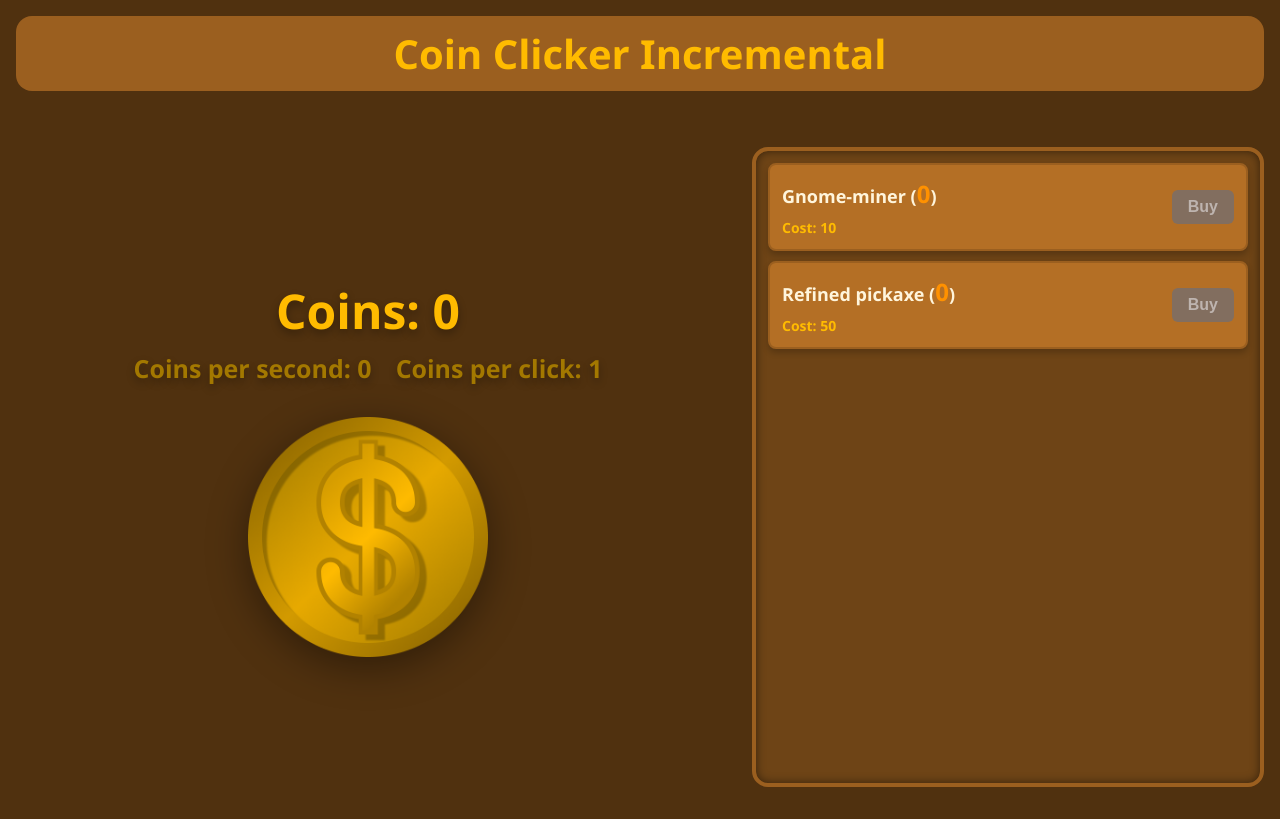
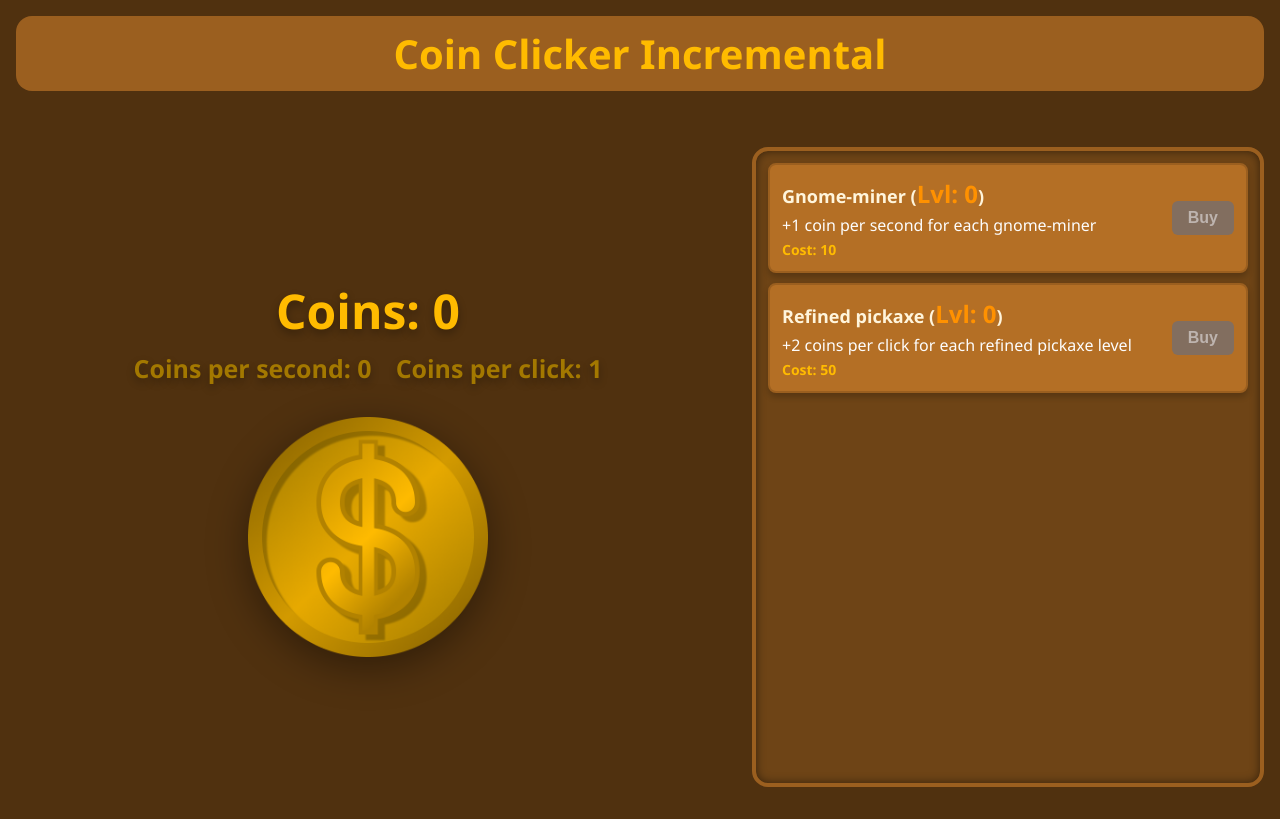
Before and after one commit to Sampestas/Coin-clicker-incremental-web, a website with bundled scripts: page index.html in a window 1280 px wide. Built offline with nearby package versions, Linux system fonts and the light colour scheme.

Commit message:
added upgrade description, number formatting into (1B, 1.2M, etc), fixed upgrade buy button blinking on passive income every second

```diff
--- a/css/components.css
+++ b/css/components.css
@@ -91,6 +91,12 @@
     font-size: 0.875rem;
     font-weight: bold;
     color: rgb(255, 187, 0);
+}
+
+.upgrade-description {
+    font-size: 1rem;
+    font-weight:400;
+    color: rgb(253, 253, 253);
 }
 
 .js-count {
--- a/scripts/playerDataManager.js
+++ b/scripts/playerDataManager.js
@@ -1,3 +1,5 @@
+import { formatNumber } from "./textFormattingManager.js";
+
 const rawPlayerData = {
     coins: 0,
     coinsPerSecond: 0,
@@ -5,18 +7,23 @@ const rawPlayerData = {
     upgrades: {},
 };
 
+/**
+ *
+ * @param {string} property
+ * @param {number} value
+ */
 function updateUI(property, value){
     if (property === "coins"){
         const el = document.getElementById("coinDisplay");
-        if (el) el.textContent = `Coins: ${value}`;
+        if (el) el.textContent = `Coins: ${formatNumber(value)}`;
     }
     else if (property === "coinsPerSecond"){
         const el = document.getElementById("cpsDisplay");
-        if (el) el.textContent = `Coins per second: ${value}`;
+        if (el) el.textContent = `Coins per second: ${formatNumber(value)}`;
     }
     else if (property === "coinsPerClick"){
         const el = document.getElementById("cpcDisplay");
-        if (el) el.textContent = `Coins per click: ${value}`;
+        if (el) el.textContent = `Coins per click: ${formatNumber(value)}`;
     }
 }
 
--- a/scripts/soundManager.js
+++ b/scripts/soundManager.js
@@ -4,6 +4,8 @@ const soundPaths = {
 };
 
 const audioBuffers = {};
+
+/** @type {AudioContext} */
 let audioCtx = null;
 
 function initAudio() {
@@ -40,8 +42,8 @@ export async function playSound(name) {
 
     const gainNode = audioCtx.createGain();
 
-    if (name === 'click') gainNode.gain.value = 0.3;
-    if (name === 'buy') gainNode.gain.value = 0.7;
+    if (name === 'click') gainNode.gain.value = 0.2;
+    if (name === 'buy') gainNode.gain.value = 0.6;
 
     const minPlaybackRate = 0.93;
     const maxPlaybackRate = 1.07;
--- /dev/null
+++ b/scripts/textFormattingManager.js
@@ -0,0 +1,47 @@
+const SUFFIXES = [
+    "",    // Ones (10^0)
+    "K",   // Thousands (10^3)
+    "M",   // Millions (10^6)
+    "B",   // Billions (10^9)
+    "T",   // Trillions (10^12)
+    "Qa",  // Quadrillions (10^15)
+    "Qi",  // Quintillions (10^18)
+    "Sx",  // Sextillions (10^21)
+    "Sp",  // Septillions (10^24)
+    "Oc",  // Octillions (10^27)
+    "No",  // Nonillions (10^30)
+    "Dc"   // Decillions (10^33)
+];
+/**
+ * Formats large numbers into clean, human-readable game notations.
+ * @param {number} value
+ * @param {number} precision
+ * @returns {string}
+ */
+export function formatNumber(value, precision = 2) {
+    if (value === null || value === undefined || isNaN(value)) return "0";
+    if (value === 0) return "0";
+
+    const isNegative = value < 0;
+    const absoluteValue = Math.abs(value);
+
+    if (absoluteValue < 1000){
+        const result = absoluteValue % 1 === 0 ? absoluteValue.toString() : absoluteValue.toFixed(precision);
+        return isNegative ? `-${result}` : result;
+    }
+
+    const tier = Math.floor(Math.log10(absoluteValue) / 3);
+    if (tier >= SUFFIXES.length){
+        return value.toExponential(precision);
+    }
+
+    const suffix = SUFFIXES[tier];
+    const scale = Math.pow(1000, tier);
+    const scaledValue = absoluteValue / scale;
+
+    let formattedNumber = scaledValue.toFixed(precision);
+    if (formattedNumber.includes('.')) {
+        formattedNumber = formattedNumber.replace(/\.?0+$/, "");
+    }
+    return `${isNegative ? "-" : ""}${formattedNumber}${suffix}`;
+}
--- a/scripts/uiEffectsManager.js
+++ b/scripts/uiEffectsManager.js
@@ -1,3 +1,5 @@
+import { formatNumber } from "./textFormattingManager.js";
+
 export function createClickFloatingText(event, clickPower) {
     console.log('Floating text called', event, clickPower); // Debug
 
@@ -39,7 +41,7 @@ export function showOfflineModal(coins, seconds) {
     if (!modal || !timeSpan || !coinsSpan || !closeBtn) return;
 
     timeSpan.textContent = seconds;
-    coinsSpan.textContent = coins;
+    coinsSpan.textContent = formatNumber(coins);
 
     modal.classList.add("show");
 
--- a/scripts/upgradeManager.js
+++ b/scripts/upgradeManager.js
@@ -1,16 +1,19 @@
 import { player, subtractCoins } from './playerDataManager.js';
 import { getCoinsPerClick, getCoinsPerSecond } from './statsManager.js';
 import { playSound } from './soundManager.js';
+import { formatNumber } from './textFormattingManager.js';
 
 export const upgradesData = {
     minerGnome: {
         name: "Gnome-miner",
+        description: "+1 coin per second for each gnome-miner",
         baseCost: 10,
         coinsPerSecond: 1,
         coinsPerClick: 0,
     },
     clickMultiplier: {
         name: "Refined pickaxe",
+        description: "+2 coins per click for each refined pickaxe level",
         baseCost: 50,
         coinsPerSecond: 0,
         coinsPerClick: 2
@@ -27,26 +30,45 @@ export function renderUpgrades() {
     const container = document.getElementById("upgradeContainer");
     const template = document.getElementById("upgradeTemplate");
     if (!container || !template) return;
-    container.innerHTML = "";
 
     Object.keys(upgradesData).forEach(key => {
         const data = upgradesData[key];
         const count = player.upgrades[key] || 0;
         const currentCost = getUpgradeCost(key);
+        const description = data.description;
 
-        const clone = template.content.cloneNode(true);
-        clone.querySelector(".js-name").textContent = data.name;
-        clone.querySelector(".js-count").textContent = count;
-        clone.querySelector(".js-cost").textContent = currentCost;
+        let upgradeRow = container.querySelector(`[data-upgrade-key="${key}"]`);
+        if (!upgradeRow){
+            const clone = template.content.cloneNode(true);
+            const wrapper = clone.querySelector('.upgrade-item');
+            if (wrapper) {
+                wrapper.setAttribute('data-upgrade-key', key);
+            }
 
-        const button = clone.querySelector(".js-button");
-        if (player.coins < currentCost){
-            button.disabled = true;
-            button.classList.add("disabled");
+            clone.querySelector(".js-name").textContent = data.name;
+            clone.querySelector(".upgrade-description").textContent = description;
+
+            const button = clone.querySelector(".js-button");
+            button.addEventListener("click", () => buyUpgrade(key));
+
+            container.appendChild(clone);
+
+            upgradeRow = container.querySelector(`[data-upgrade-key="${key}"]`);
         }
 
-        button.addEventListener("click", () => buyUpgrade(key));
-        container.appendChild(clone);
+        if (upgradeRow) {
+            upgradeRow.querySelector(".js-count").textContent = "Lvl: " + count;
+            upgradeRow.querySelector(".js-cost").textContent = formatNumber(currentCost);
+
+            const button = upgradeRow.querySelector(".js-button");
+            const shouldBeDisabled = player.coins < currentCost;
+
+            if (button.disabled !== shouldBeDisabled) {
+                button.disabled = shouldBeDisabled;
+                if (shouldBeDisabled) button.classList.add("disabled");
+                else button.classList.remove("disabled");
+            }
+        }
     });
 }
 
```
